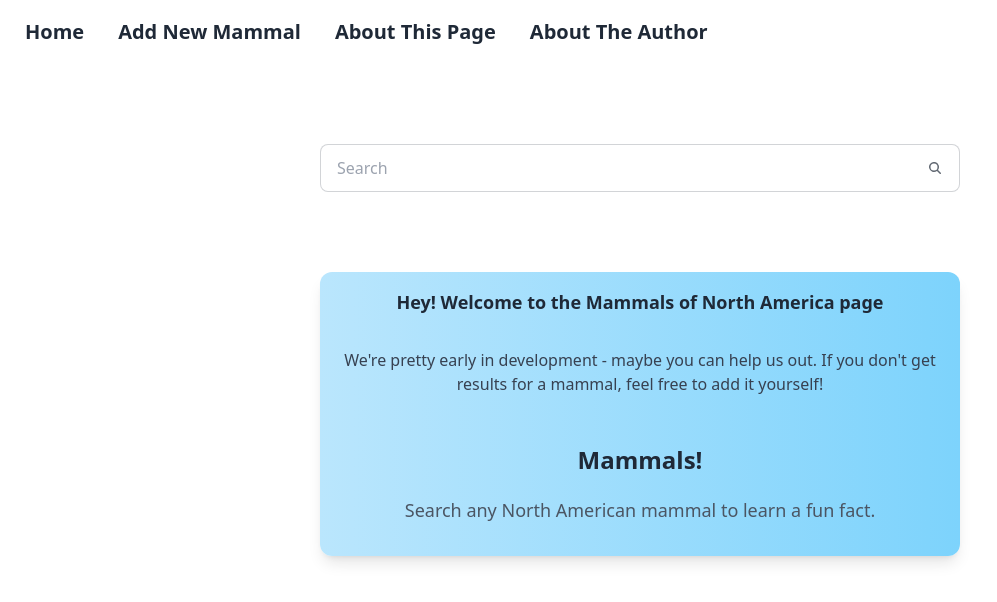
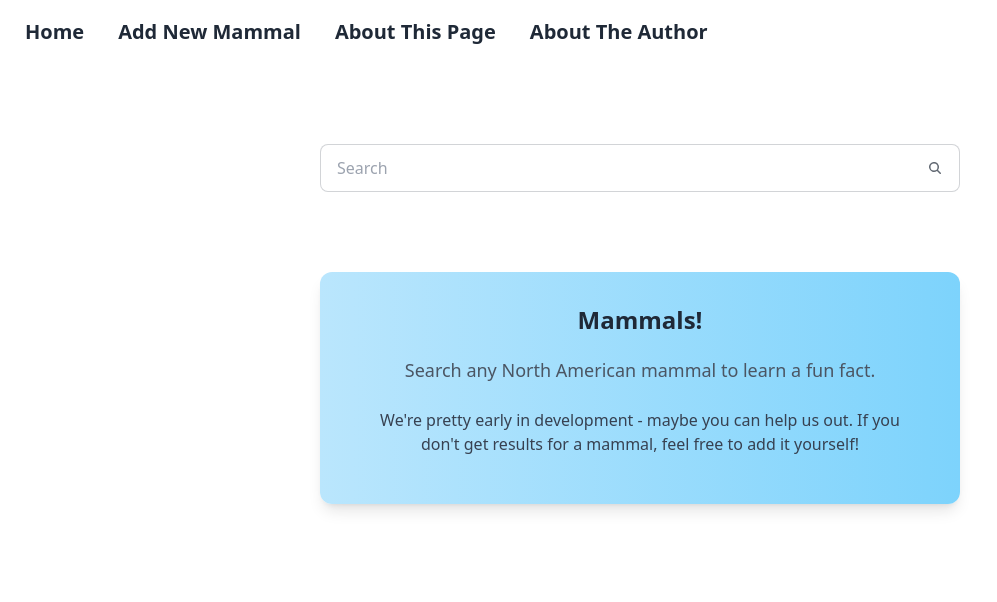
Before and after one commit to JamesDiStef/mammals, an Angular app: page / in a window 1280 px wide. Shown: the top 602 px of the page, without its empty margins (0-997 px from the left). Built offline with nearby package versions, Linux system fonts and the light colour scheme.

Commit message:
front page text change

```diff
--- a/src/app/search/search.component.html
+++ b/src/app/search/search.component.html
@@ -29,17 +29,14 @@
 <div
   class="card place-self-center mt-12 sm:mt-20 w-full sm:w-1/2 bg-gradient-to-r from-sky-200 to-sky-300 rounded-xl shadow-lg"
 >
-  <p class="text-center text-lg text-gray-800 font-semibold m-4">
-    Hey! Welcome to the Mammals of North America page
-  </p>
-  <p class="text-center text-gray-700 m-4">
-    We're pretty early in development - maybe you can help us out. If you don't
-    get results for a mammal, feel free to add it yourself!
-  </p>
   <div class="card-body text-center">
     <h2 class="text-2xl font-bold text-gray-800 mb-3">Mammals!</h2>
     <p class="text-lg text-gray-600">
       Search any North American mammal to learn a fun fact.
+    </p>
+    <p class="text-center text-gray-700 m-4">
+      We're pretty early in development - maybe you can help us out. If you
+      don't get results for a mammal, feel free to add it yourself!
     </p>
   </div>
 </div>
```
